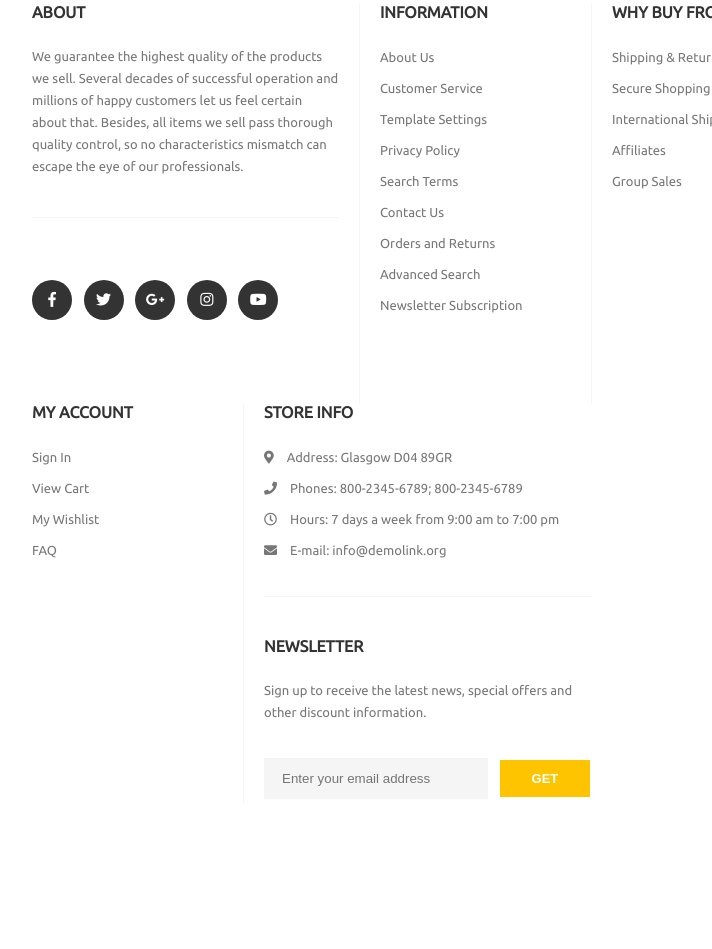
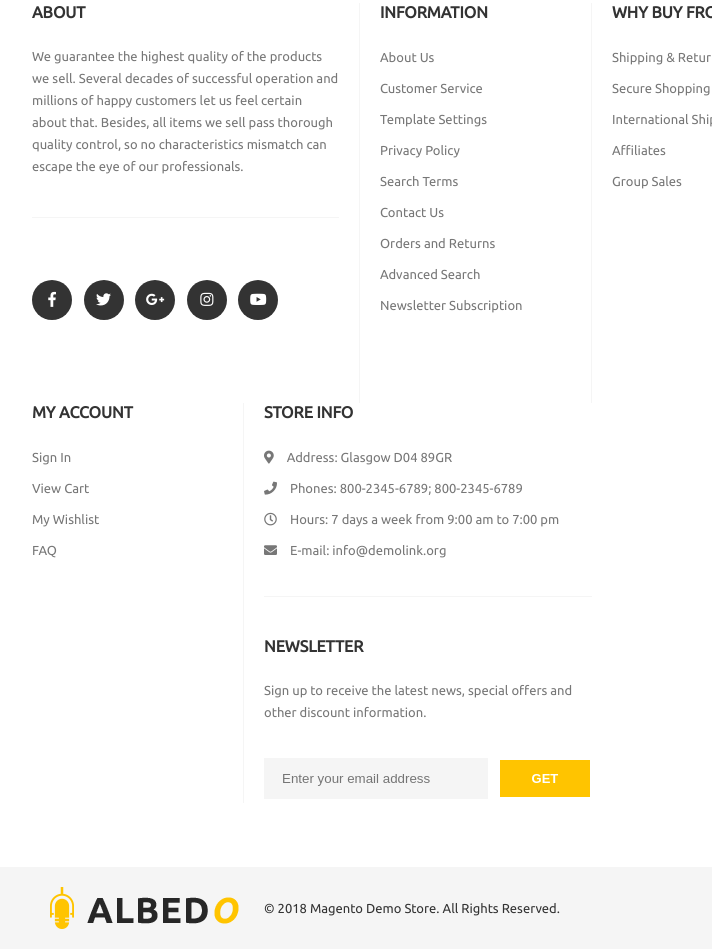
Before and after one commit to GeekBrucy/Web_Clone_Albed, a plain HTML site: page index.html in a window 1280 px wide. Shown: the part 4102-5051 px from the top of the page, without its empty margins (116-828 px from the left). Before the commit the page ends 4905 px from the top, so only its background shows below. Drawn offline with Linux system fonts and the light colour scheme.

Commit message:
page footer structure and style finished

```diff
--- a/css/style.css
+++ b/css/style.css
@@ -442,6 +442,12 @@ img {
   color: #777;
 }
 
+#about-info-contact:after {
+  content: "";
+  display: block;
+  clear: both;
+}
+
 #about-info-contact a {
   color: #777;
   -webkit-transition: all .3s ease;
@@ -557,3 +563,31 @@ img {
 #about-info-contact .store-info button:hover {
   border-color: #000;
 }
+
+#pg-footer {
+  margin-top: 1.28rem;
+  color: #333;
+  background-color: #f5f5f5;
+  padding: .4rem;
+}
+
+#pg-footer p {
+  font-size: .26rem;
+  margin-left: .5rem;
+}
+
+#pg-footer img {
+  display: block;
+}
+
+#pg-footer .container {
+  padding: 0 .4rem;
+  width: 80%;
+  margin: 0 auto;
+  display: -webkit-box;
+  display: -ms-flexbox;
+  display: flex;
+  -webkit-box-align: center;
+  -ms-flex-align: center;
+  align-items: center;
+}
--- a/index.html
+++ b/index.html
@@ -280,6 +280,23 @@
     </div>
   </section>
   <!-- about section END -->
+
+  <!-- footer START -->
+  <footer id="pg-footer">
+    <div class="container">
+      <div class="footer-logo">
+        <a href="#">
+          <img src="./img/logo.png" alt="albedo logo">
+        </a>
+      </div>
+      <p class="copyright">
+        &copy;
+        <span class="cp-year">2018</span>
+        Magento Demo Store. All Rights Reserved.
+      </p>
+    </div>
+  </footer>
+  <!-- footer END -->
   <script src="./js/main.js"></script>
 </body>
 </html>
```
